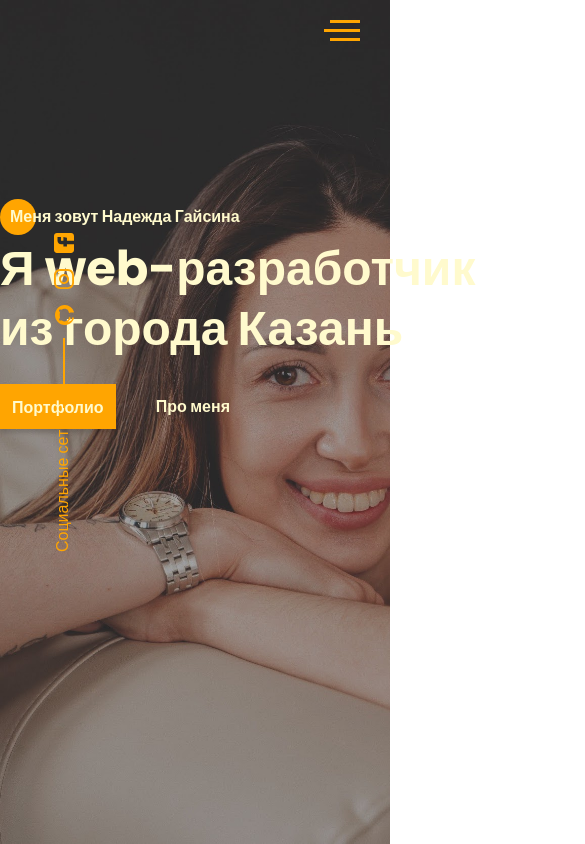
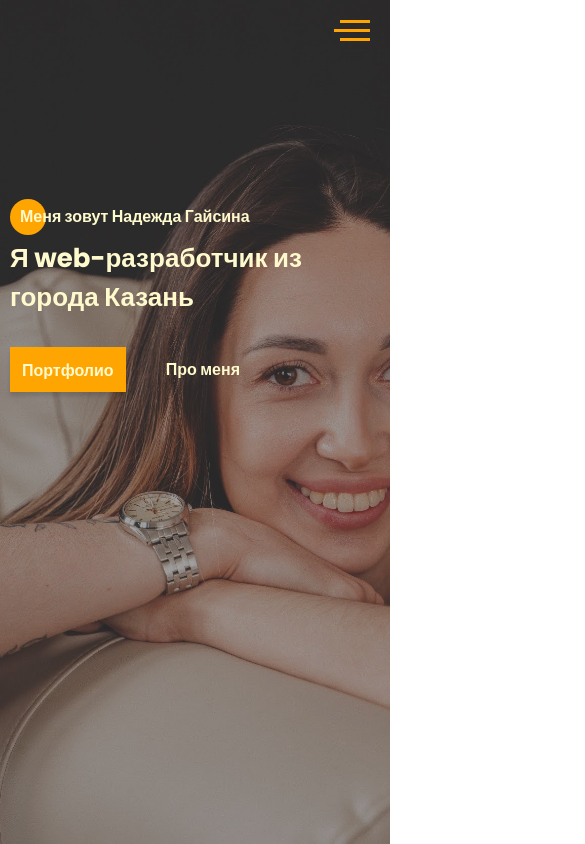
Before and after one commit to nadine141/portfolio, a website: page src/index.html in a window 390 px wide. Shown: the top 844 px of the page, 585 px wide, since content can reach past the window. Drawn offline with nearby package versions, Linux system fonts and the light colour scheme; files that its build step writes are made by us from their sources; files whose address does not match are found by name.

Commit message:
Mobile media first section

```diff
--- a/src/index.html
+++ b/src/index.html
@@ -39,7 +39,6 @@
   <link rel="icon" type="image/png" sizes="32x32" href="/favicon-32x32.png">
   <link rel="icon" type="image/png" sizes="96x96" href="/favicon-96x96.png">
   <link rel="icon" type="image/png" sizes="16x16" href="/favicon-16x16.png">
-  <link rel="manifest" href="/manifest.json">
   <meta name="msapplication-TileColor" content="#ffffff">
   <meta name="msapplication-TileImage" content="/ms-icon-144x144.png">
   <meta name="theme-color" content="#ffffff">
@@ -123,7 +122,7 @@
     </div>
   </section>
 
-  <section class="aboutme">
+  <!-- <section class="aboutme">
     <div class="container container-aboutme">
       <div id="first" class="aboutme__item">
         <img class="aboutme__item__img" src="img/DSC07296.jpg" alt="foto">
@@ -425,17 +424,9 @@
         </div>
       </div>
     </div>
-  </section>
-
-
-
-
-
-
-
-
-
+  </section> -->
 
   <script src="js/script.js"></script>
+
 </body>
 </html>
--- /dev/null
+++ b/src/sass/blocks/_media.scss
@@ -0,0 +1,60 @@
+@media(max-width: 1439px) {
+  .sidepanel {
+    display: none;
+  }
+}
+
+@media(max-width: 1200px) {
+  .container {
+    max-width: 960px;
+  }
+}
+
+@media(max-width: 992px) {
+  .container {
+    max-width: 720px;
+  }
+}
+
+@media(max-width: 768px) {
+  .container {
+    max-width: 540px;
+  }
+  .title {
+    &__fs48 {
+      font-size: 28px;
+    }
+  }
+  .promo {
+    &__title {
+      width: 300px;
+      line-height: 39px;
+    }
+  }
+}
+
+@media(max-width: 576px) {
+  .container {
+    max-width: 100%;
+    padding: 0 10px;
+  }
+  .title {
+    &__fs48 {
+      font-size: 26px;
+    }
+  }
+  .hamburger {
+    right: 20px;
+  }
+  .menu {
+    &__block {
+      width: 250px;
+      padding-left: 20px;
+    }
+  }
+  .promo {
+    &__btns {
+      margin-top: 30px;
+    }
+  }
+}
--- a/src/sass/style.scss
+++ b/src/sass/style.scss
@@ -1,5 +1,5 @@
 @import url('https://fonts.googleapis.com/css2?family=Poppins:wght@500;700&family=Roboto:wght@500&display=swap');
-@import 'libs/bootstrap-reboot.min.css';
+@import 'libs/bootstrap-reboot.min';
 
 @import 'base/variables';
 @import 'base/mixins';
@@ -35,3 +35,4 @@
 @import 'blocks/portfolio';
 @import 'blocks/prise';
 @import 'blocks/contacts';
+@import 'blocks/media';
```
Also changed, not shown: src/js/script.js (+6 -13 lines), dist/css/style.min.css, dist/index.html, dist/js/jquery.js (added), dist/js/jquery.maskedinput.min.js (added), dist/js/jquery.validate.min.js (added), dist/js/script.js, src/sass/libs/_bootstrap-reboot.min.scss (renamed from src/sass/libs/bootstrap-reboot.min.css).
